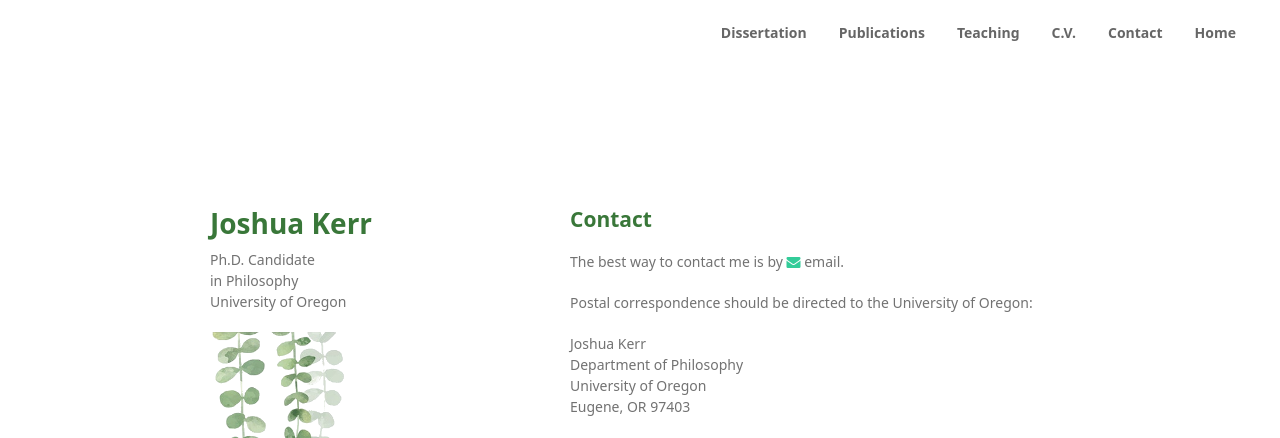
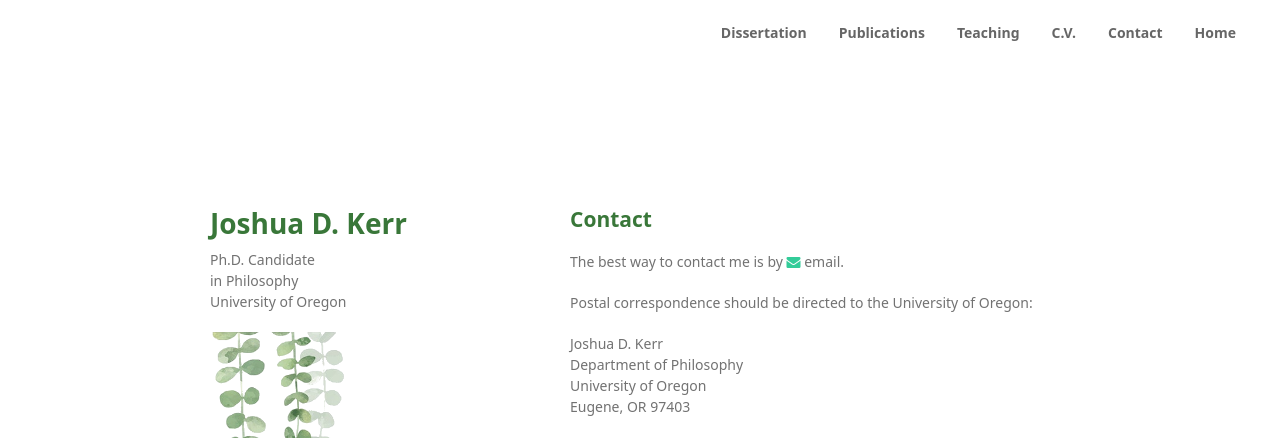
Before and after one commit to joshuakerr/joshuakerr.github.io.old, a Jekyll site: the page built from pages/contact.md, in a window 1280 px wide. Shown: the top 438 px of the page. Built offline with Jekyll 4.4.1, drawn with Linux system fonts in a browser that asks for light colours; a script that is not in the unit is left out; some of the changed lines change nothing that is shown.

Commit message:
middle initial

```diff
--- a/_config.yml
+++ b/_config.yml
@@ -2,11 +2,11 @@ theme: jekyll-theme-minimal
 gems:
   - jekyll-sitemap
 
-title: "Joshua Kerr"
+title: "Joshua D. Kerr"
 description: "Ph.D. Candidate<br>in Philosophy<br>University of Oregon"
 
 email: jkerr@uoregon.edu
-website: joshuakerr.github.io
+website: joshuakerr.net
 github: joshuakerr
 linkedin: kerrjoshua
-academiaedu: uoregon.academia.edu/JoshuaKerr
+academiaedu: uoregon.academia.edu/JoshuaDKerr
--- a/pages/contact.md
+++ b/pages/contact.md
@@ -10,7 +10,7 @@ The best way to contact me is by <a href="mailto: {{site.email}}"><i class="fa f
 
 Postal correspondence should be directed to the University of Oregon:
 
-Joshua Kerr<br>
+Joshua D. Kerr<br>
 Department of Philosophy<br>
 University of Oregon<br>
 Eugene, OR 97403<br>
```
